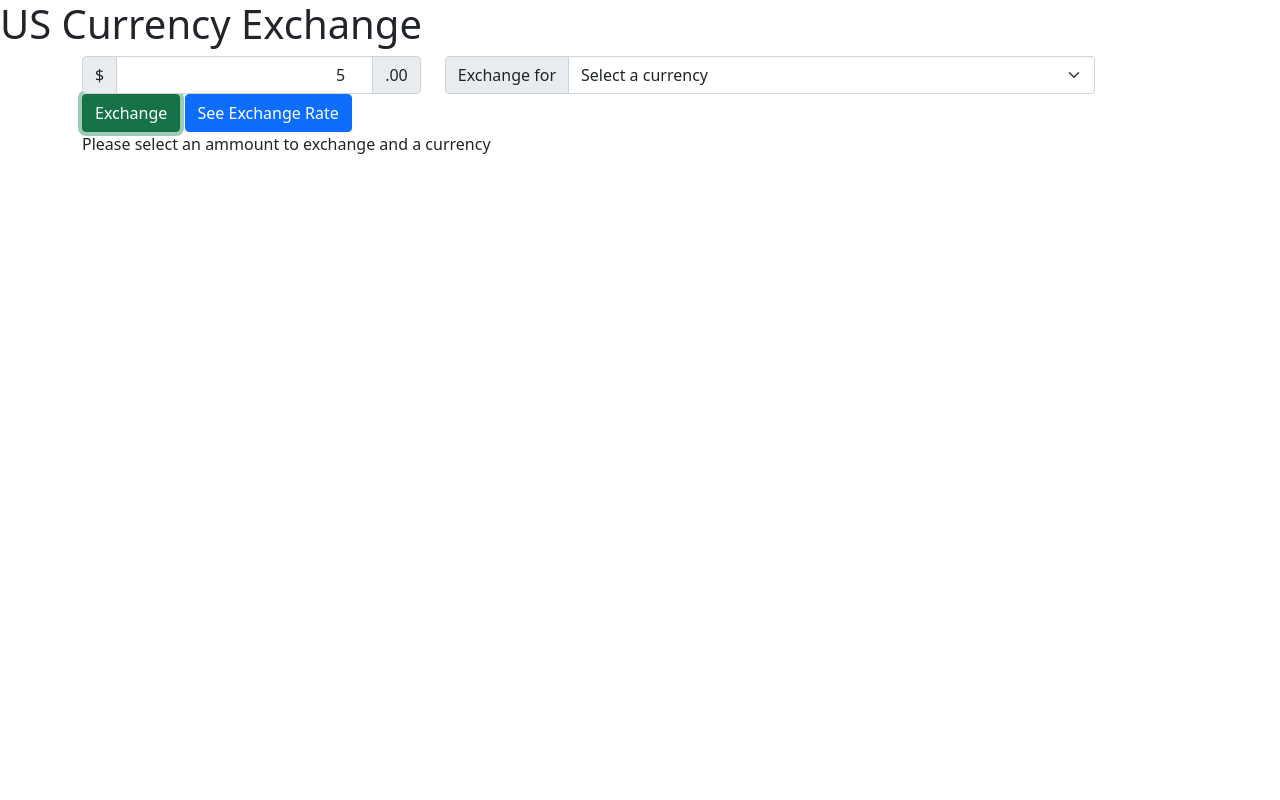
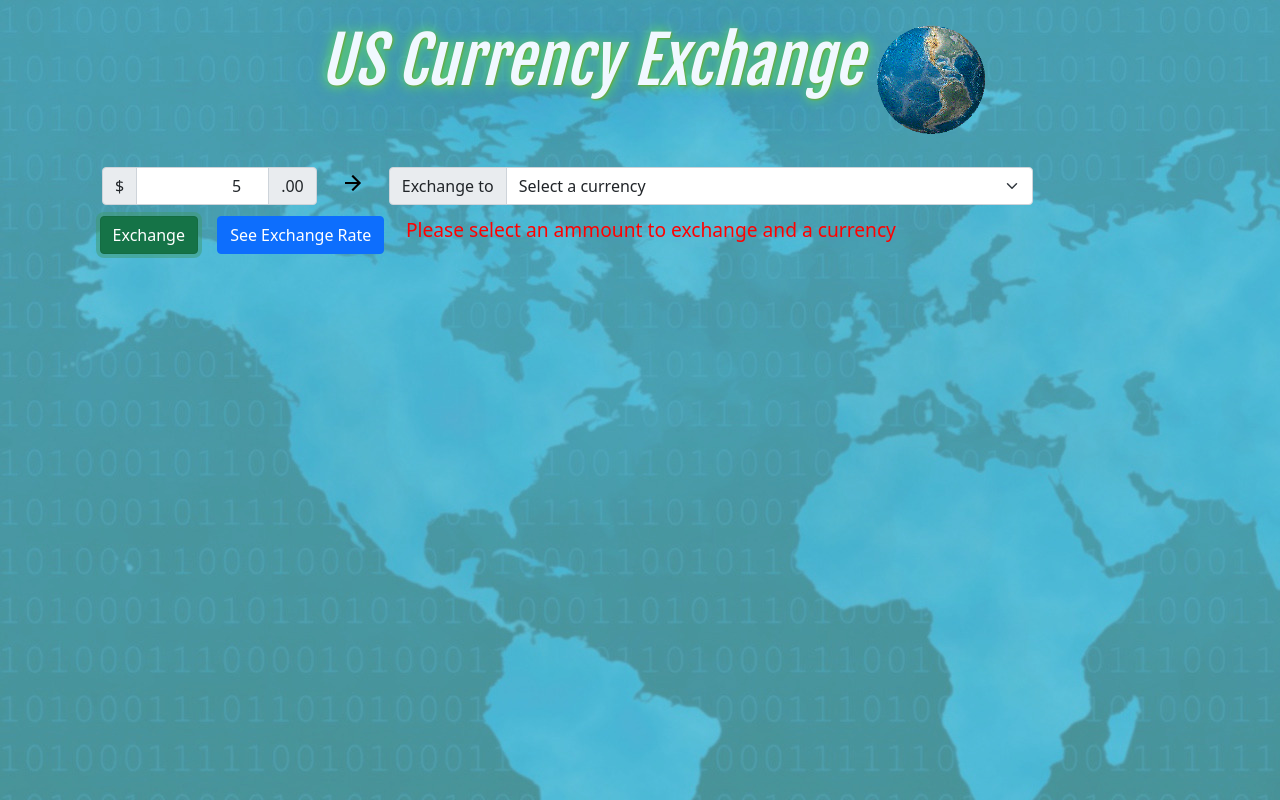
Before and after one commit to CyndaZ42/currency-exchanger, a website built with webpack: page src/index.html in a window 1280 px wide. Both pictures are taken after typing "5" into the empty fields and a click on the button "Exchange". Built offline with nearby package versions, Linux system fonts and the light colour scheme.

Commit message:
add images

```diff
--- a/src/css/styles.css
+++ b/src/css/styles.css
@@ -1,3 +1,42 @@
+@import url('https://fonts.googleapis.com/css2?family=Fjalla+One&display=swap');
+
+body {
+  background-image: url(../assets/images/map.jpeg);
+  font-size: larger;
+}
+
 input {
   text-align: right;
 }
+
+header img, header h1 {
+  display: inline-block;
+  height: 8rem;
+  color: aliceblue;
+  text-shadow: 1px 1px 2px rgb(101, 167, 48), 0 0 1em rgb(49, 128, 193), 0 0 0.2em rgb(117, 255, 62);
+  font-family: 'Fjalla One', sans-serif;
+  font-size: 4rem;
+}
+
+header {
+  margin-top: 1rem;
+  margin-left: 25%;
+}
+
+button {
+  margin: 0.6rem;
+}
+
+.row {
+  margin: 5px;
+  padding: 3px;
+  align-self: center;
+}
+
+#error {
+  color: red;
+}
+
+#output {
+  color: aliceblue;
+}
--- a/src/index.html
+++ b/src/index.html
@@ -4,22 +4,25 @@
   <title>US Currency Exchange</title>
 </head>
 <body>
-  <header><h1>US Currency Exchange</h1></header>
+  <header><h1>	<em>	US Currency Exchange</em></h1><img src="assets/images/Earth-spinning.gif" alt="The Earth Spinning"></header>
   <div class="container">
     <form id="currencyExchange">
       <div class="row">
         <div class="col-auto">
           <div class="input-group">
             <span class="input-group-text">$</span>
-            <input type="number" class="form-control" id="amount" min="0" placeholder="Amount (in USD)">
+            <input type="number" class="form-control" id="amount" min="1" max="99999" placeholder="Amount">
             <span class="input-group-text">.00</span>
           </div>
         </div>
         <div class="col-auto">
+          <img src="assets/images/arrow_forward.png" alt="arrow forward">
+        </div>
+        <div class="col-auto">
           <div class="input-group">
-            <label class="input-group-text" id="countryLabel" for="country">Exchange for</label>
+            <label class="input-group-text" id="countryLabel" for="country">Exchange to</label>
             <select class="form-select" id="country">
-              <option selected value="Exchange for">Select a currency</option>
+              <option selected value="Exchange to">Select a currency</option>
               <option value="AED">United Arab Emirates Dirham</option>
               <option value="AFN">Afghan Afghani	Afghanistan</option>
               <option value="ALL">Albanian Lek	Albania</option>
@@ -185,10 +188,15 @@
           </div>
         </div>
       </div>
-      <button class="btn btn-success" id="exchange">Exchange</button>
-      <button class="btn btn-primary" id="rate">See Exchange Rate</button>
+      <div class="row">
+      <button class="btn btn-success col-auto" id="exchange">Exchange</button>
+      <button class="btn btn-primary col-auto" id="rate">See Exchange Rate</button>
+      <div class="col-auto">
+        <div id="output"></div>
+        <div id="error"></div>
+      </div>
+    </div>
     </form>
-    <div id="output"></div>
   </div>
 </body>
 </html>
--- a/src/index.js
+++ b/src/index.js
@@ -4,12 +4,21 @@ import 'bootstrap/dist/css/bootstrap.min.css';
 import './css/styles.css';
 import Exchange from './exchange-api.js';
 
-function getElements(response, amount) {
+function getExchange(response, amount) {
   if (response.result === "success") {
-    console.log(response);
-    $('#output').text(`Your ${amount} USD has been exchaned for ${response.conversion_result} ${response.target_code}`);
+    $('#output').text(`Your ${amount}.00 USD has been exchaned for ${response.conversion_result} ${response.target_code}`);
+    $('#error').text("");
   } else {
-    $('#output').text(`error: ${response}`);
+    $('#error').text(`error: ${response}`);
+  }
+}
+
+function getRate(response) {
+  if (response.result === "success") {
+    $('#output').text(`1 USD is equal to ${response.conversion_result} ${response.target_code}`);
+    $('#error').text("");
+  } else {
+    $('#error').text(`error: ${response}`);
   }
 }
 
@@ -18,17 +27,26 @@ $(document).ready(function() {
     event.preventDefault();
     let country = $('#country').val();
     let amount = parseInt($('#amount').val());
-    if (!isNaN(amount) && country != "Exchange for"){
+    if (!isNaN(amount) && country != "Exchange to"){
       Exchange.getCurrency(amount,country)
         .then(function(response) {
-          getElements(response, amount);
+          getExchange(response, amount);
         });
     } else {
-      $('#output').text("Please select an ammount to exchange and a currency");
+      $('#error').text("Please select an ammount to exchange and a currency");
     }
   });
   $('#rate').click(function(event) {
     event.preventDefault();
+    let country = $('#country').val();
+    if (country != "Exchange to"){
+      Exchange.getCurrency(1,country)
+        .then(function(response) {
+          getRate(response);
+        });
+    } else {
+      $('#error').text("Please select a currency");
+    }
   });
   const selectCountry = document.querySelector('#country');
   selectCountry.addEventListener('change', (event) => {
--- a/webpack.config.js
+++ b/webpack.config.js
@@ -43,7 +43,7 @@ module.exports = {
             loader: 'file-loader',
             options: {
               name: '[name].[ext]',
-              outputPath: 'assets/images/'
+              outputPath: 'src/assets/images/'
             }
           }
         ]
```
Also changed, not shown: src/assets/images/Earth-spinning.gif (added), src/assets/images/arrow_forward.png (added), src/assets/images/map.jpeg (added).
